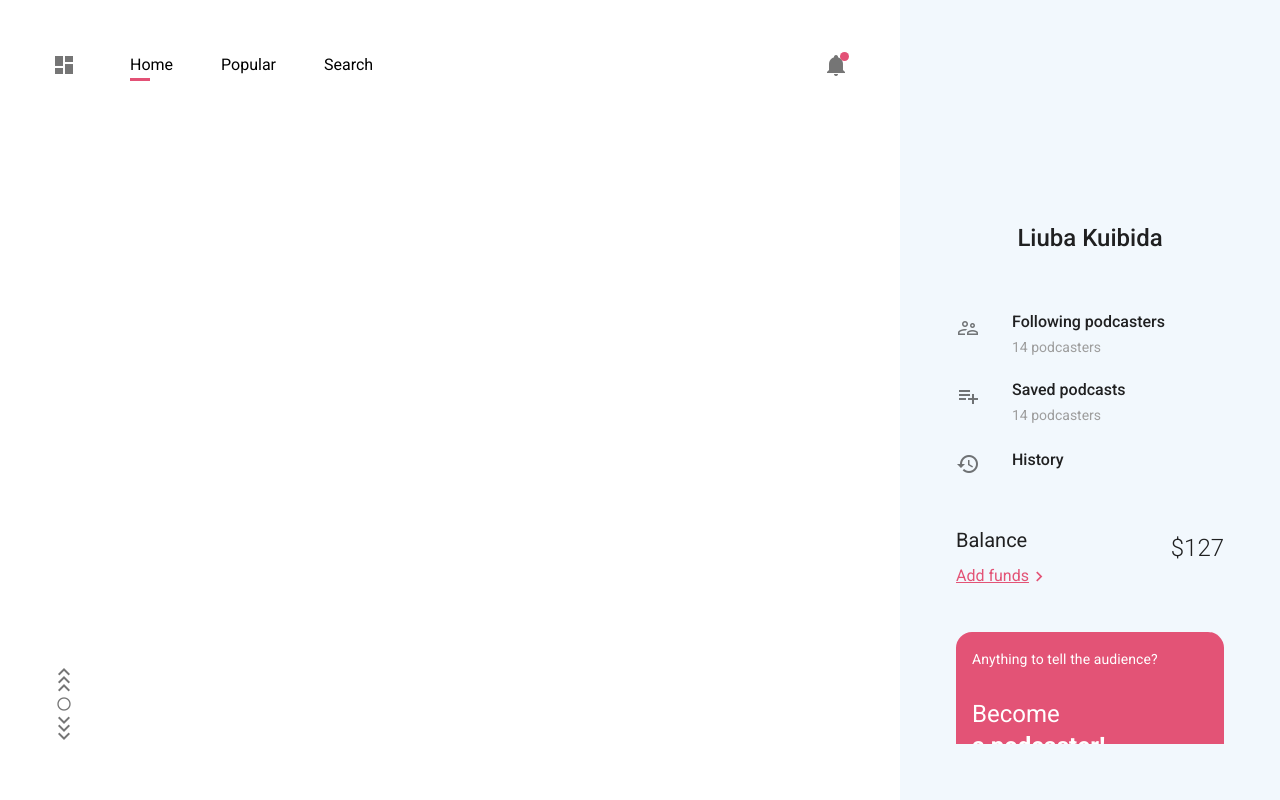
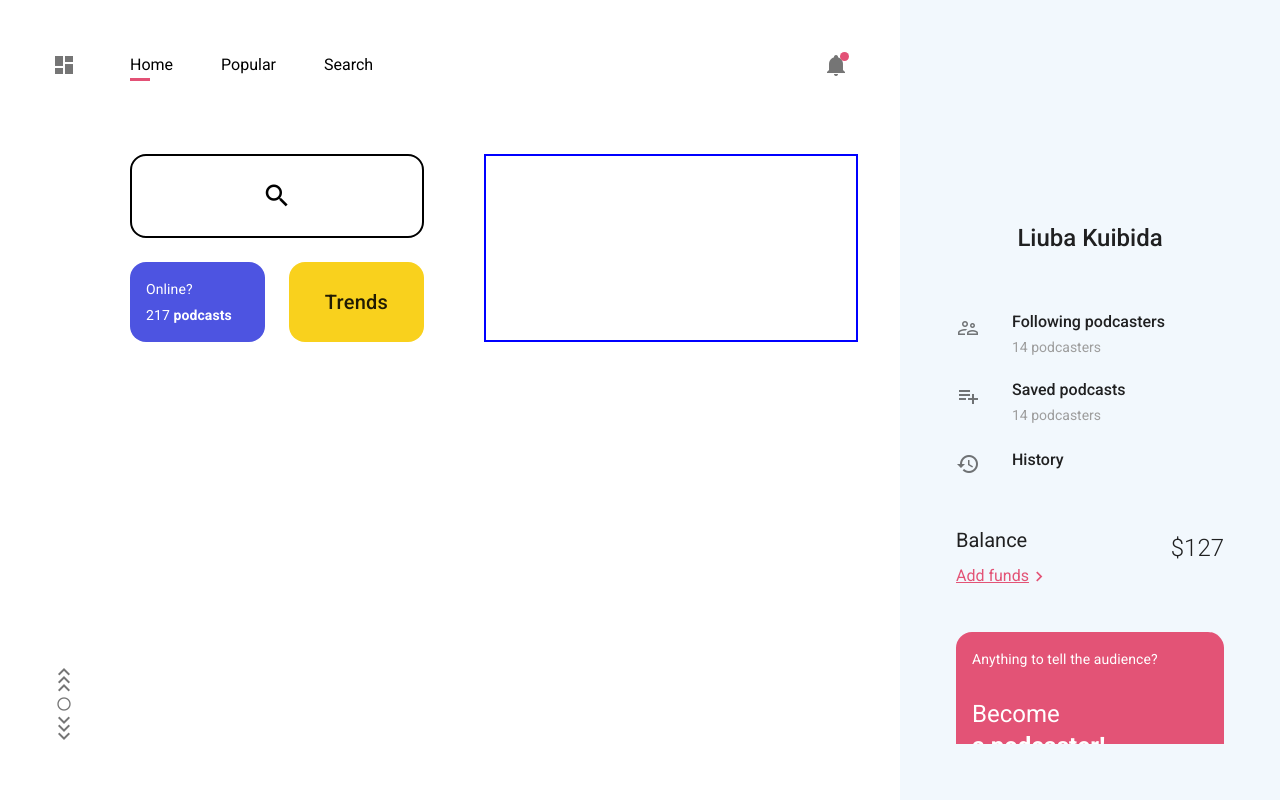
Before and after one commit to ni4yja/podcast-dashboard, a Nuxt app: page / in a window 1280 px wide. Built offline with nearby package versions, Linux system fonts and the light colour scheme.

Commit message:
home layout started

```diff
--- /dev/null
+++ b/components/HomeSearch.vue
@@ -0,0 +1,59 @@
+<template>
+  <div class="search">
+    <input id="serch" type="text" class="rounded-xl" v-on:blur="handleBlur">
+    <label for="search"><v-icon color="black" size="30">mdi-magnify</v-icon></label>
+  </div>
+</template>
+
+<script>
+export default {
+  methods: {
+    handleBlur(e) {
+      if (e.target.value.trim().length) {
+        e.target.classList.add("blurred");
+      } else {
+        e.target.classList.remove("blurred");
+      }
+    }
+  }
+}
+</script>
+
+<style>
+.search {
+  position: relative;
+}
+
+.search input {
+  border: 2px solid black;
+  width: 100%;
+  height: 84px;
+  padding: 1rem 1rem 1rem 3rem;
+  outline: none;
+  color: transparent;
+}
+
+.search label {
+  position: absolute;
+  left: calc(50% - 15px);
+  bottom: calc(50% - 15px);
+  transition: transform ease .3s;
+}
+
+.search input:focus {
+  color: #000;
+  transition: color 0s ease .3s;
+}
+
+.search input.blurred {
+  color: #000;
+}
+
+.search input:focus + label {
+  transform: translateX(-120px);
+}
+
+.search input.blurred + label {
+  transform: translateX(-120px);
+}
+</style>
--- /dev/null
+++ b/components/HomeSidebar.vue
@@ -0,0 +1,91 @@
+<template>
+  <v-navigation-drawer
+    absolute
+    permanent
+    floating
+    right
+    width="380"
+    style="background-color: #f2f8fd"
+    class="pa-14"
+  >
+    <div class="text-center mt-10">
+      <v-img
+        :src="require(`~/assets/liuba.png`)"
+        alt="profile-picture"
+        width="100"
+        class="ml-auto mr-auto"
+      ></v-img>
+      <h2 class="mt-6 font-weight-medium">Liuba Kuibida</h2>
+    </div>
+    <v-list class="mt-11 pa-0">
+      <v-list-item class="pa-0" v-for="(item, i) in items" :key="i">
+        <v-list-item-icon>
+          <v-icon v-text="item.icon"></v-icon>
+        </v-list-item-icon>
+        <v-list-item-content>
+          <v-list-item-title
+            v-text="item.text"
+            class="font-weight-medium mb-2"
+          ></v-list-item-title>
+          <v-list-item-subtitle
+            v-text="item.sub"
+            class="grey--text"
+          ></v-list-item-subtitle>
+        </v-list-item-content>
+      </v-list-item>
+    </v-list>
+    <v-toolbar flat dense color="rgba(0,0,0,0)" class="mt-6">
+      <v-toolbar-title class="subheading ml-n4">Balance</v-toolbar-title>
+      <v-spacer></v-spacer>
+      <span class="headline font-weight-light mr-n4 mb-n4">$127</span>
+    </v-toolbar>
+    <div>
+      <a href="#" style="color: #e35376">Add funds</a>
+      <v-icon color="#e35376" size="20">mdi-chevron-right</v-icon>
+    </div>
+    <v-card class="mt-11 rounded-xl" flat color="#e35376">
+      <v-card-subtitle style="color: #fff"
+        >Anything to tell the audience?</v-card-subtitle
+      >
+      <v-card-text class="headline mt-3" style="color: #fff"
+        >Become <br />
+        <strong>a podcaster!</strong></v-card-text
+      >
+      <v-card-actions>
+        <v-spacer></v-spacer>
+        <a href="#" style="color: #fff">Learn more</a>
+        <v-icon color="#efff" size="20">mdi-chevron-right</v-icon>
+      </v-card-actions>
+    </v-card>
+    <div class="mt-12 d-flex justify-center">
+      <v-icon class="mr-13">mdi-cog-outline</v-icon>
+      <v-icon>mdi-exit-to-app</v-icon>
+    </div>
+  </v-navigation-drawer>
+</template>
+
+<script>
+export default {
+  data: () => ({
+    items: [
+      {
+        icon: "mdi-account-supervisor-outline",
+        text: "Following podcasters",
+        sub: "14 podcasters",
+      },
+      {
+        icon: "mdi-playlist-plus",
+        text: "Saved podcasts",
+        sub: "14 podcasters",
+      },
+      {
+        icon: "mdi-history",
+        text: "History",
+      },
+    ],
+  }),
+};
+</script>
+
+<style>
+</style>
--- a/pages/index.vue
+++ b/pages/index.vue
@@ -1,97 +1,53 @@
 <template>
   <div>
     <HomeHeader />
-    <v-navigation-drawer
-      absolute
-      permanent
-      floating
-      right
-      width="380"
-      style="background-color: #f2f8fd"
-      class="pa-14"
-    >
-      <div class="text-center mt-10">
-        <v-img
-          :src="require(`~/assets/liuba.png`)"
-          alt="profile-picture"
-          width="100"
-          class="ml-auto mr-auto"
-        ></v-img>
-        <h2 class="mt-6 font-weight-medium">Liuba Kuibida</h2>
-      </div>
-      <v-list class="mt-11 pa-0">
-        <v-list-item class="pa-0" v-for="(item, i) in items" :key="i">
-          <v-list-item-icon>
-            <v-icon v-text="item.icon"></v-icon>
-          </v-list-item-icon>
-          <v-list-item-content>
-            <v-list-item-title
-              v-text="item.text"
-              class="font-weight-medium mb-2"
-            ></v-list-item-title>
-            <v-list-item-subtitle
-              v-text="item.sub"
-              class="grey--text"
-            ></v-list-item-subtitle>
-          </v-list-item-content>
-        </v-list-item>
-      </v-list>
-      <v-toolbar flat dense color="rgba(0,0,0,0)" class="mt-6">
-        <v-toolbar-title class="subheading ml-n4">Balance</v-toolbar-title>
-        <v-spacer></v-spacer>
-        <span class="headline font-weight-light mr-n4 mb-n4">$127</span>
-      </v-toolbar>
-      <div>
-        <a href="#" style="color: #e35376">Add funds</a>
-        <v-icon color="#e35376" size="20">mdi-chevron-right</v-icon>
-      </div>
-      <v-card class="mt-11 rounded-xl" flat color="#e35376">
-        <v-card-subtitle style="color: #fff"
-          >Anything to tell the audience?</v-card-subtitle
-        >
-        <v-card-text class="headline mt-3" style="color: #fff"
-          >Become <br />
-          <strong>a podcaster!</strong></v-card-text
-        >
-        <v-card-actions>
-          <v-spacer></v-spacer>
-          <a href="#" style="color: #fff">Learn more</a>
-          <v-icon color="#efff" size="20">mdi-chevron-right</v-icon>
-        </v-card-actions>
-      </v-card>
-      <div class="mt-12 d-flex justify-center">
-        <v-icon class="mr-13">mdi-cog-outline</v-icon>
-        <v-icon>mdi-exit-to-app</v-icon>
-      </div>
-    </v-navigation-drawer>
+    <HomeSidebar />
+    <v-main style="max-width: 910px" class="pr-13">
+      <v-container fluid class="mt-6 pa-0">
+        <v-row no-gutters>
+          <v-col class="mr-15">
+            <HomeSearch />
+            <v-row class="mt-3">
+              <v-col>
+                <v-card class="rounded-xl" flat color="#4d54e1">
+                  <v-card-subtitle style="color: #fff">Online?</v-card-subtitle>
+                  <v-card-text class="mt-n3" style="color: #fff"
+                    >217 <strong>podcasts</strong></v-card-text
+                  >
+                </v-card>
+              </v-col>
+              <v-col>
+                <v-card
+                  class="rounded-xl d-flex justify-center align-center"
+                  flat
+                  color="#f9d11d"
+                  style="height: 100%"
+                >
+                  <v-card-title>Trends</v-card-title>
+                </v-card>
+              </v-col>
+            </v-row>
+          </v-col>
+          <v-col style="border: 2px solid blue">
+            <div style="width: 370px"></div>
+          </v-col>
+        </v-row>
+      </v-container>
+    </v-main>
   </div>
 </template>
 
 <script>
 import HomeHeader from "~/components/HomeHeader.vue";
+import HomeSidebar from "~/components/HomeSidebar.vue";
+import HomeSearch from "~/components/HomeSearch.vue";
 
 export default {
   components: {
     HomeHeader,
+    HomeSidebar,
+    HomeSearch,
   },
-  data: () => ({
-    items: [
-      {
-        icon: "mdi-account-supervisor-outline",
-        text: "Following podcasters",
-        sub: "14 podcasters",
-      },
-      {
-        icon: "mdi-playlist-plus",
-        text: "Saved podcasts",
-        sub: "14 podcasters",
-      },
-      {
-        icon: "mdi-history",
-        text: "History",
-      },
-    ],
-  }),
 };
 </script>
 
```
Also changed, not shown: components/AppLogo.vue (deleted, +0 -79 lines).
